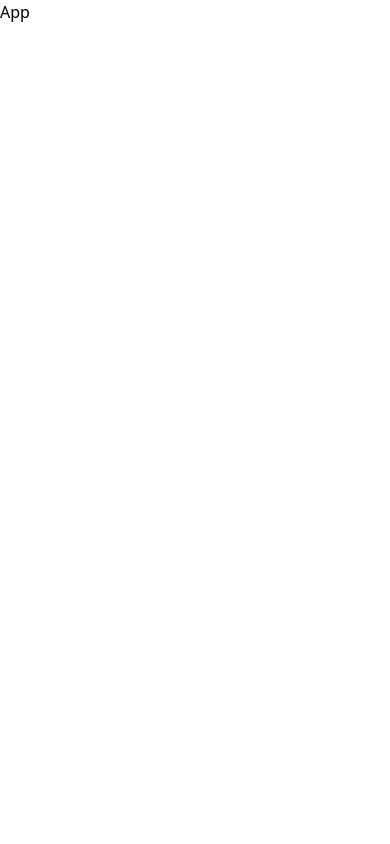
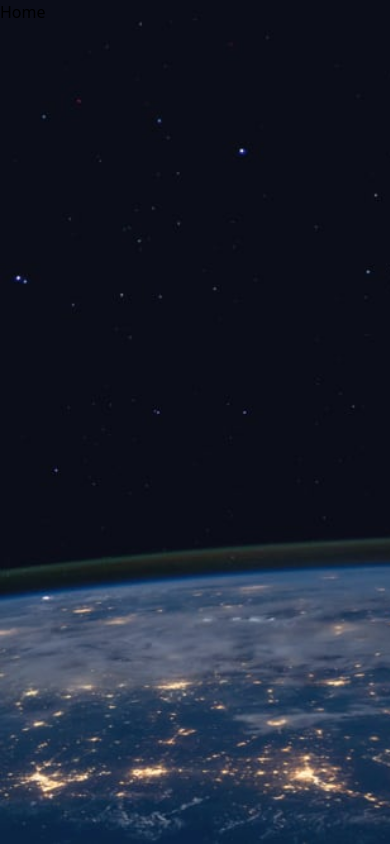
Before and after one commit to ronaldlamdev/space-tourism, a React (Vite) app: page / in a window 390 px wide. Built offline with nearby package versions, Linux system fonts and the light colour scheme; a web font is replaced by a local one.

Commit message:
added background for different screen sizes

```diff
--- a/src/App.jsx
+++ b/src/App.jsx
@@ -1,10 +1,14 @@
 import React from 'react'
+import { BrowserRouter, Routes, Route } from 'react-router-dom'
+import Home from './routes/Home'
 
 const App = () => {
   return (
-    <div>
-      <h1>App</h1>
-    </div>
+    <BrowserRouter>
+      <Routes>
+        <Route path='/' element={<Home />} />
+      </Routes>
+    </BrowserRouter>
   )
 }
 
--- a/src/index.css
+++ b/src/index.css
@@ -5,3 +5,21 @@
 @tailwind base;
 @tailwind components;
 @tailwind utilities;
+
+.home-bg {
+  background-image: url('./assets/home/background-home-desktop.jpg');
+  background-repeat: no-repeat;
+  background-size: cover;
+}
+
+@media (min-width: 641px) and (max-width: 1024px) {
+  .home-bg {
+    background-image: url('./assets/home/background-home-tablet.jpg');
+  }
+}
+
+@media (max-width: 640px) {
+  .home-bg {
+    background-image: url('./assets/home/background-home-mobile.jpg');
+  }
+}
--- /dev/null
+++ b/src/routes/Home.jsx
@@ -0,0 +1,11 @@
+import React from 'react'
+
+const Home = () => {
+  return (
+    <div className='home-bg w-full h-screen'>
+      <h1>Home</h1>
+    </div>
+  )
+}
+
+export default Home
```
Also changed, not shown: src/data/data.json (renamed from src/assets/data/data.json).
